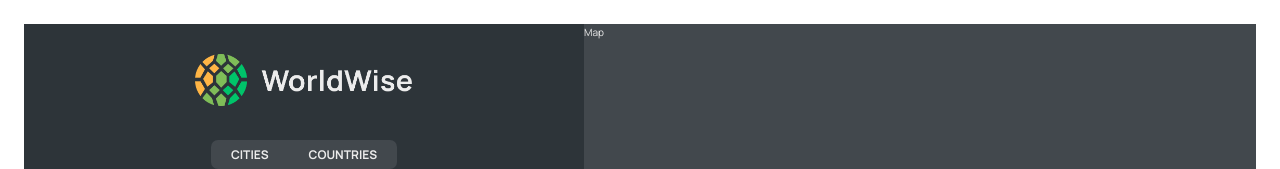
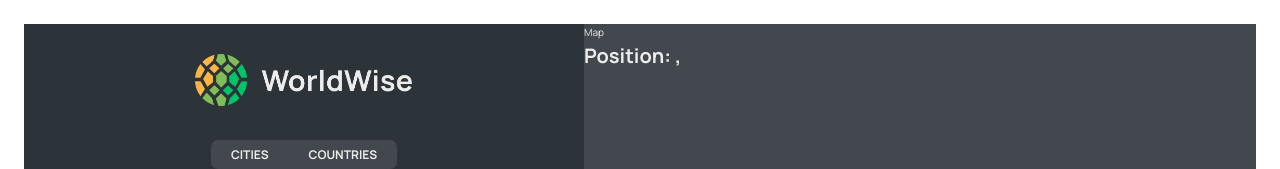
Before and after one commit to dan3ci/worldwise-react, a React (Vite) app: page /app in a window 1280 px wide. Shown: the top 169 px of the page. Built offline with nearby package versions, Linux system fonts and the light colour scheme; data requests are answered from the project's data file.

Commit message:
Reading and Setting a Query String: useParams() & useSearchParams()

```diff
--- a/src/components/CityItem.jsx
+++ b/src/components/CityItem.jsx
@@ -8,10 +8,13 @@ const formatDate = (date) =>
   }).format(new Date(date));
 
 export default function CityItem({ city }) {
-  const { cityName, emoji, date, id } = city;
+  const { cityName, emoji, date, id, position } = city;
   return (
     <li>
-      <Link className={styles.cityItem} to={`${id}`}>
+      <Link
+        className={styles.cityItem}
+        to={`${id}?lat=${position.lat}&lng=${position.lng}`}
+      >
         <span className={styles.emoji}>{emoji}</span>
         <h3 className={styles.name}>{cityName}</h3>
         <time className={styles.date}>({formatDate(date)})</time>
--- a/src/components/Map.jsx
+++ b/src/components/Map.jsx
@@ -1,4 +1,15 @@
+import { useSearchParams } from "react-router-dom";
 import styles from "./Map.module.css";
 export default function Map() {
-  return <div className={styles.mapContainer}>Map</div>;
+  const [searchParams, setSeatchParams] = useSearchParams();
+  const lat = searchParams.get("lat");
+  const lng = searchParams.get("lng");
+  return (
+    <div className={styles.mapContainer}>
+      Map
+      <h1>
+        Position: {lat}, {lng}
+      </h1>
+    </div>
+  );
 }
```
